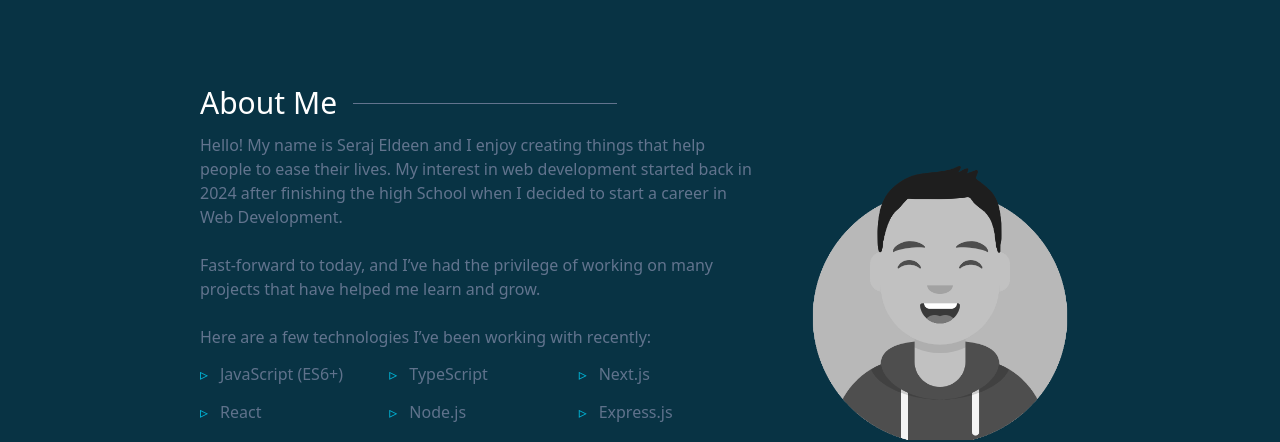
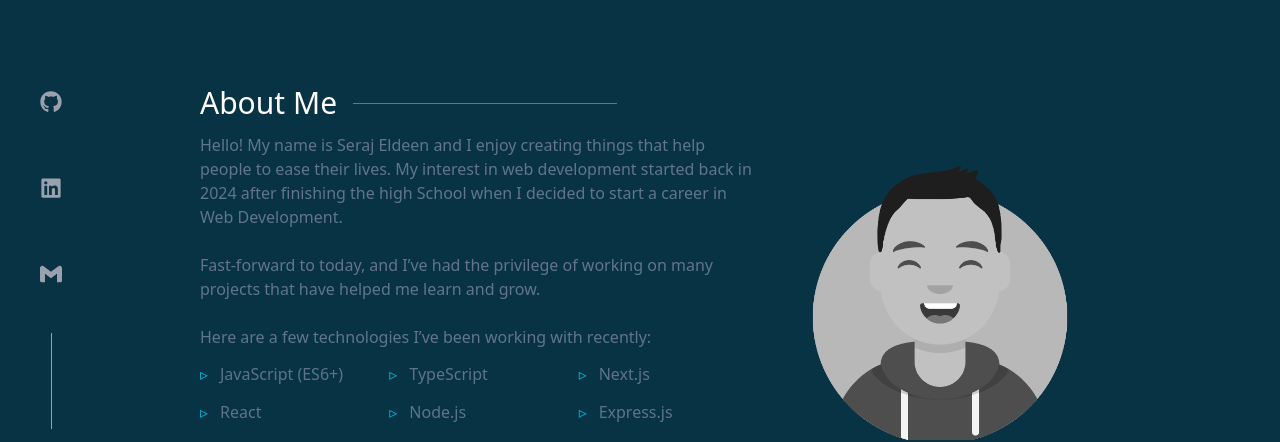
Before and after one commit to SerajEldeen/portfolio-v2, a Next.js app: page / in a window 1280 px wide. Shown: the part 371-813 px from the top of the page. Built offline with nearby package versions, Linux system fonts and the light colour scheme.

Commit message:
add:Scoial

```diff
--- a/src/app/page.tsx
+++ b/src/app/page.tsx
@@ -8,6 +8,7 @@ import Experience from "@/components/Experience";
 import Work from "@/components/Work";
 import AddProject from "@/components/AddProject";
 import Contact from "@/components/Contact";
+import Social from "@/components/Social";
 
 export default function Home() {
   const [showLoader, setShowLoader] = useState(true);
@@ -32,6 +33,7 @@ export default function Home() {
           <Work />
           <AddProject />
           <Contact />
+          <Social />
         </>
       )}
     </>
```
